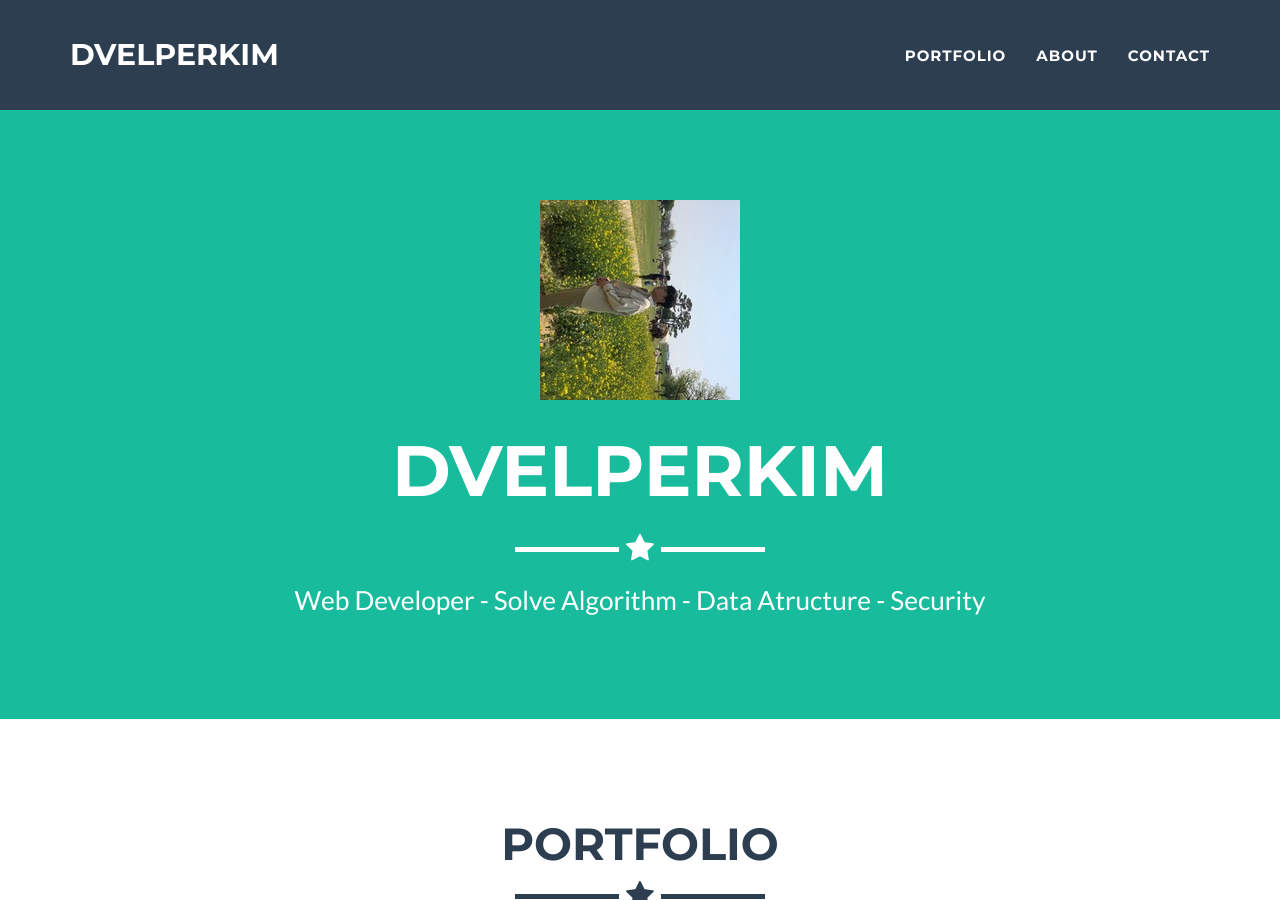
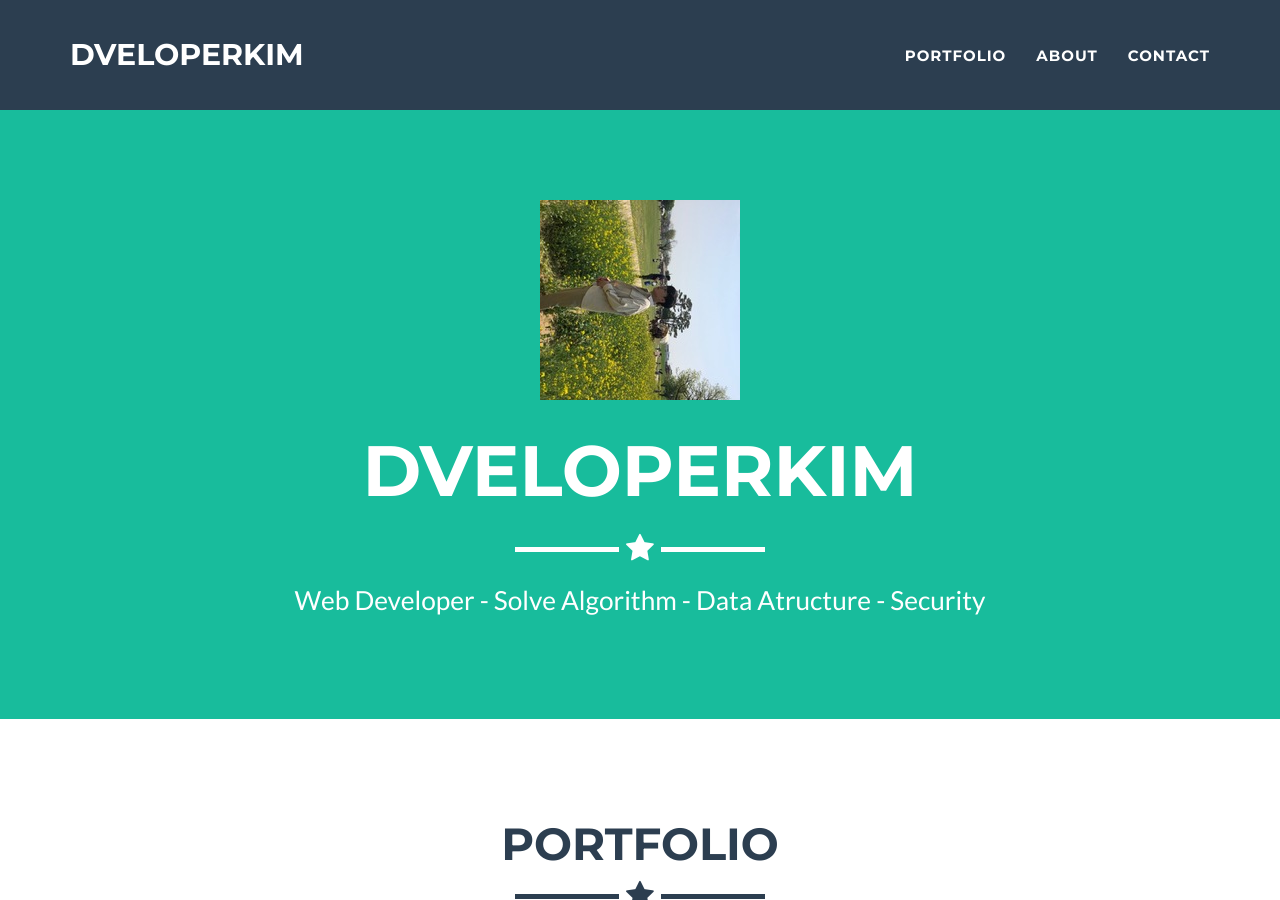
Before and after one commit to kimtaejin3/kimtaejin3.github.io, a Jekyll site: the page built from index.html, in a window 1280 px wide and 900 px high. Built offline with Jekyll 4.4.1, drawn with Linux system fonts in a browser that asks for light colours.

Commit message:
change a typing error

```diff
--- a/_config.yml
+++ b/_config.yml
@@ -1,5 +1,5 @@
 # Site settings
-title: DvelperKIM
+title: DveloperKIM
 email: rlaxowls1316@naver.com
 url: https://kimtaejin3.github.io
 description: "My blog of studying coding"
```
